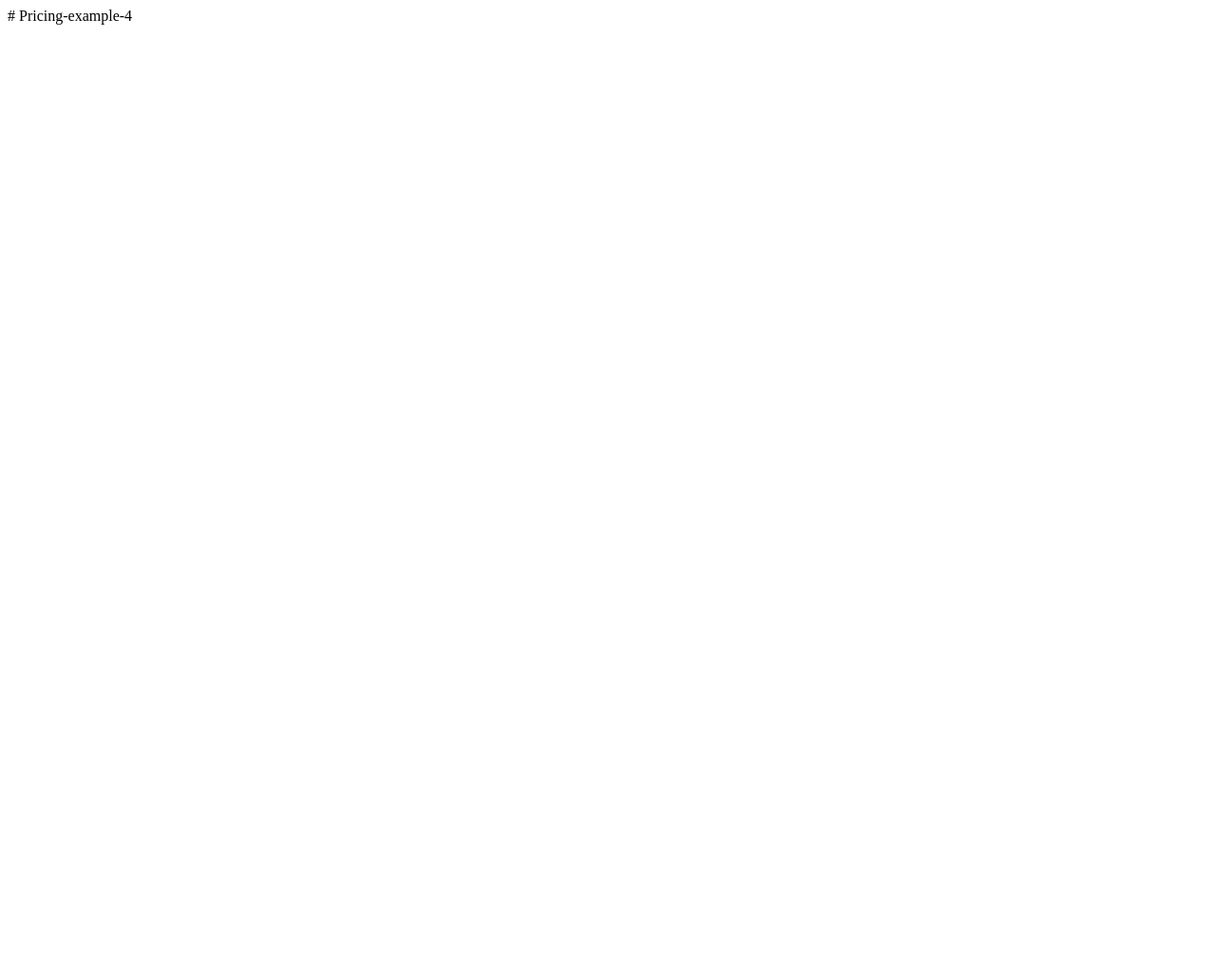
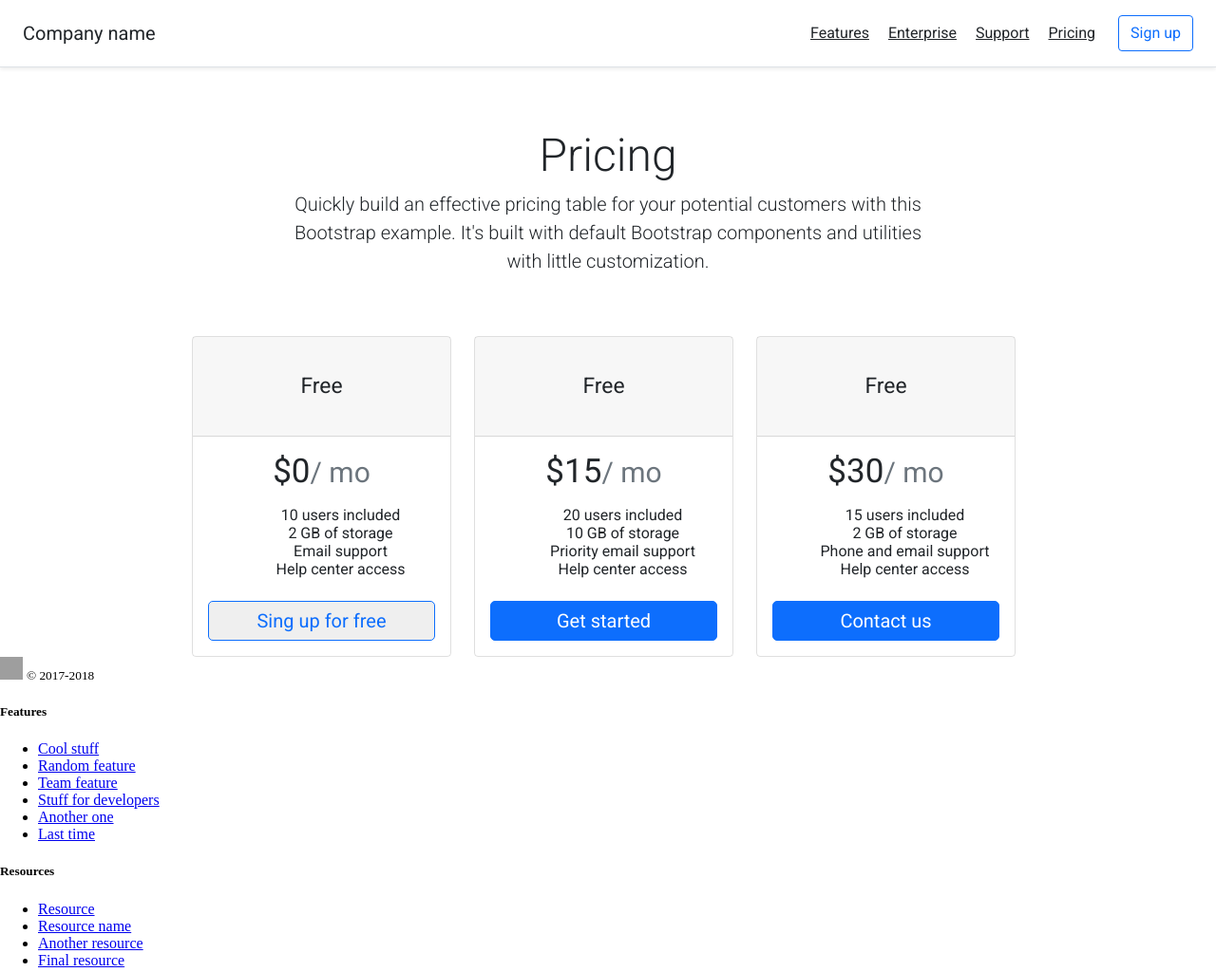
Before and after one commit to Erjankydyrov/Pricing-example-4, a plain HTML site: page index.html in a window 1280 px wide. Shown: the top 1024 px of the page at 95% size. Before the commit the page ends 800 px from the top, so only its background shows below. Drawn offline with Linux system fonts and the light colour scheme; grey boxes are pictures that could not be loaded.

Commit message:
added main

```diff
--- a/index.html
+++ b/index.html
@@ -1 +1,118 @@
-# Pricing-example-4
+<!DOCTYPE html>
+<html lang="ru">
+<head>
+    <meta charset="UTF-8">
+    <meta name="viewport" content="width=device-width, initial-scale=1.0">
+    <title>Document</title>
+    <link rel="stylesheet" href="./style.css">
+</head>
+<body>
+    <header>
+        <p class="hnav">Company name</p>
+        <nav>
+            <a class="adark" href="#">Features</a>
+            <a class="adark" href="#">Enterprise</a>
+            <a class="adark" href="#">Support</a>
+            <a class="adark" href="#">Pricing</a>
+        </nav>
+        <a class="btnnav" href="#">Sign up</a>
+    </header>
+      <main>
+        <div class="text-1">
+          <h1 class="text-h1">Pricing</h1>
+          <p class="lead">
+            Quickly build an effective pricing table for your potential customers
+            with this Bootstrap example. It's built with default Bootstrap
+            components and utilities with little customization.
+          </p>
+        </div>
+
+        <section>
+            <article>
+                <div class="conteiner">
+                    <div class="zalogo"><h4>Free</h4></div>
+                    <div class="soder">
+                        <h1>$0<small>/ mo</small></h1>
+                        <ul>
+                            <li>10 users included</li>
+                            <li>2 GB of storage</li>
+                            <li>Email support</li>
+                            <li>Help center access</li>
+                        </ul>
+                        <button class="btn">Sing up for free</button>
+                    </div>
+                </div>
+            </article>
+            <article>
+                <div class="conteiner">
+                    <div class="zalogo"><h4>Free</h4></div>
+                    <div class="soder">
+                        <h1>$15<small>/ mo</small></h1>
+                        <ul>
+                            <li>20 users included</li>
+                            <li>10 GB of storage</li>
+                            <li>Priority email support</li>
+                            <li>Help center access</li>
+                        </ul>
+                        <button class="btn2">Get started</button>
+                    </div>
+                </div>
+            </article>
+            <article>
+                <div class="conteiner">
+                    <div class="zalogo"><h4>Free</h4></div>
+                    <div class="soder">
+                        <h1>$30<small>/ mo</small></h1>
+                        <ul>
+                            <li>15 users included</li>
+                            <li>2 GB of storage</li>
+                            <li>Phone and email support</li>
+                            <li>Help center access</li>
+                        </ul>
+                        <button class="btn2">Contact us</button>
+                    </div>
+                </div>
+            </article>
+        </section>
+
+        <footer class="pt-4 my-md-5 pt-md-5 border-top">
+            <div class="row">
+                <div class="col-12 col-md">
+                    <img class="mb-2" src="https://getbootstrap.com/docs/4.0/assets/brand/bootstrap-solid.svg" alt="" width="24" height="24">
+                    <small class="d-block mb-3 text-muted">© 2017-2018</small>
+                </div>
+            <div class="col-6 col-md">
+                <h5>Features</h5>
+                    <ul class="list-unstyled text-small">
+                        <li><a class="text-muted" href="#">Cool stuff</a></li>
+                        <li><a class="text-muted" href="#">Random feature</a></li>
+                        <li><a class="text-muted" href="#">Team feature</a></li>
+                        <li><a class="text-muted" href="#">Stuff for developers</a></li>
+                        <li><a class="text-muted" href="#">Another one</a></li>
+                        <li><a class="text-muted" href="#">Last time</a></li>
+                    </ul>
+                </div>
+            <div class="col-6 col-md">
+                <h5>Resources</h5>
+                <ul class="list-unstyled text-small">
+                    <li><a class="text-muted" href="#">Resource</a></li>
+                    <li><a class="text-muted" href="#">Resource name</a></li>
+                    <li><a class="text-muted" href="#">Another resource</a></li>
+                    <li><a class="text-muted" href="#">Final resource</a></li>
+                </ul>
+            </div>
+                <div class="col-6 col-md">
+                    <h5>About</h5>
+                    <ul class="list-unstyled text-small">
+                        <li><a class="text-muted" href="#">Team</a></li>
+                        <li><a class="text-muted" href="#">Locations</a></li>
+                        <li><a class="text-muted" href="#">Privacy</a></li>
+                        <li><a class="text-muted" href="#">Terms</a></li>
+                    </ul>
+                </div>
+            </div>
+        </footer>
+        </div>
+    </main>
+</body>
+</html>
--- a/style.css
+++ b/style.css
@@ -0,0 +1,164 @@
+@import url('https://fonts.googleapis.com/css2?family=Roboto:wght@300;400&display=swap');
+*{
+    box-sizing: border-box;
+}
+body{
+    margin: 0;
+}
+header{
+    display: flex;
+    margin-bottom: 16px;
+    padding: 16px 24px;
+    align-items: center;
+    border-bottom: 1px solid rgb(222, 226, 230);
+    box-shadow: rgba(0, 0, 0, 0.075) 0px 2px 4px 0px;
+}
+header nav{
+    margin-right: 16px;
+    line-height: 24px;
+}
+header .hnav{
+    color: rgb(33, 37, 41);
+    font-family: 'Roboto', sans-serif;
+    font-size: 20px;
+    font-weight: 400;
+    margin-block-end: 0;
+    margin-block-start: 0;
+    margin-right: auto;
+    line-height: 24px;
+}
+header .adark{
+    color: rgb(33, 37, 41);
+    font-size: 16px;
+    font-weight: 400;
+    line-height: 24px;
+    padding: 8px 8px;
+    font-family: 'Roboto', sans-serif;
+}
+header .btnnav{
+    border: 1px solid rgb(13, 110, 253);
+    border-radius: 4px;
+    color: rgb(13, 110, 253);
+    font-size: 16px;
+    font-weight: 400;
+    line-height: 24px;
+    padding: 6px 12px;
+    text-decoration: none;
+    font-family: 'Roboto', sans-serif;
+}
+main .text-1{
+    color: rgb(33, 37, 41);
+    font-family: 'Roboto', sans-serif;
+    padding: 48px 16px;
+    max-width: 700px;
+    width: 100%;
+    margin: 0 auto;
+    text-align: center;
+}
+main .text-1 .text-h1{
+    color: rgb(33, 37, 41);
+    font-family: 'Roboto', sans-serif;
+    font-size: 48px;
+    font-weight: 300;
+    margin-block-end: 8px;
+    margin-block-start: 0px;
+    margin-bottom: 8px;
+    margin-inline-end: 0px;
+    margin-inline-start: 0px;
+    margin-top: 0px;
+}
+main .text-1 .lead{
+    color: rgb(33, 37, 41);
+    font-family: 'Roboto', sans-serif;
+    font-size: 20px;
+    font-weight: 300;
+    line-height: 30px;
+    margin-block-start: 0px;
+    margin-block-end: 16px;
+    margin-inline-end: 0px;
+    margin-inline-start: 0px;
+    margin-bottom: 16px;
+}
+main section{
+    display: flex;
+    max-width: 900px;
+    margin: 0 auto;
+}
+main section article{
+    color: rgb(33, 37, 41);
+    font-family: 'Roboto', sans-serif;
+    padding: 0 12px;
+    flex-basis: 33%;
+    flex-grow: 0;
+    flex-shrink: 0;
+    font-size: 16px;
+    font-weight: 400;
+    text-align: center;
+}
+main section article .conteiner{
+    border: 1px solid rgba(0, 0, 0, 0.125);
+    border-radius: 4px;
+}
+main section article .conteiner .zalogo{
+    padding: 8px 16px;
+    background-color: rgba(0, 0, 0, 0.03);
+    border-bottom: 1px solid rgba(0, 0, 0, 0.125);
+    font-size: 16px;
+    font-weight: 400;
+    margin-bottom: 0;
+}
+main section article .conteiner .zalogo h4{
+    font-size: 22.89px;
+    font-weight: 400;
+}
+main section article .conteiner .soder{
+    flex-basis: auto;
+    flex-grow: 1;
+    flex-shrink: 1;
+    font-size: 16px;
+    font-weight: 400;
+    padding: 16px 16px;
+}
+main section article .conteiner h1{
+    margin-bottom: 8px;
+    font-size: 35px;
+    font-weight: 500;
+    margin-top: 0px;
+}
+main section article .conteiner h1 small{
+    font-size: 30px;
+    font-weight: 500;
+    color: rgb(108, 117, 125);
+}
+main section article .conteiner ul{
+    margin-top: 16px;
+    margin-bottom: 24px;
+    font-family: 'Roboto', sans-serif;
+    font-size: 16px;
+}
+main section article .conteiner ul li{
+    font-family: 'Roboto', sans-serif;
+    font-size: 16px;
+    list-style-type: none;
+}
+main section article .conteiner .btn{
+    border: 1px solid rgb(13, 110, 253);
+    padding: 8px 16px;
+    color: rgb(13, 110, 253);
+    border-radius: 5px;
+    font-size: 20px;
+    max-width: 280PX;
+    width: 100%;
+    font-family: 'Roboto', sans-serif;
+}
+main section article .conteiner .btn2{
+    border: 1px solid rgb(13, 110, 253);
+    padding: 8px 16px;
+    color: white;
+    background-color: rgb(13, 110, 253);
+    border-radius: 5px;
+    font-size: 20px;
+    font-family: 'Roboto', sans-serif;
+    max-width: 280PX;
+    width: 100%;
+}
```
